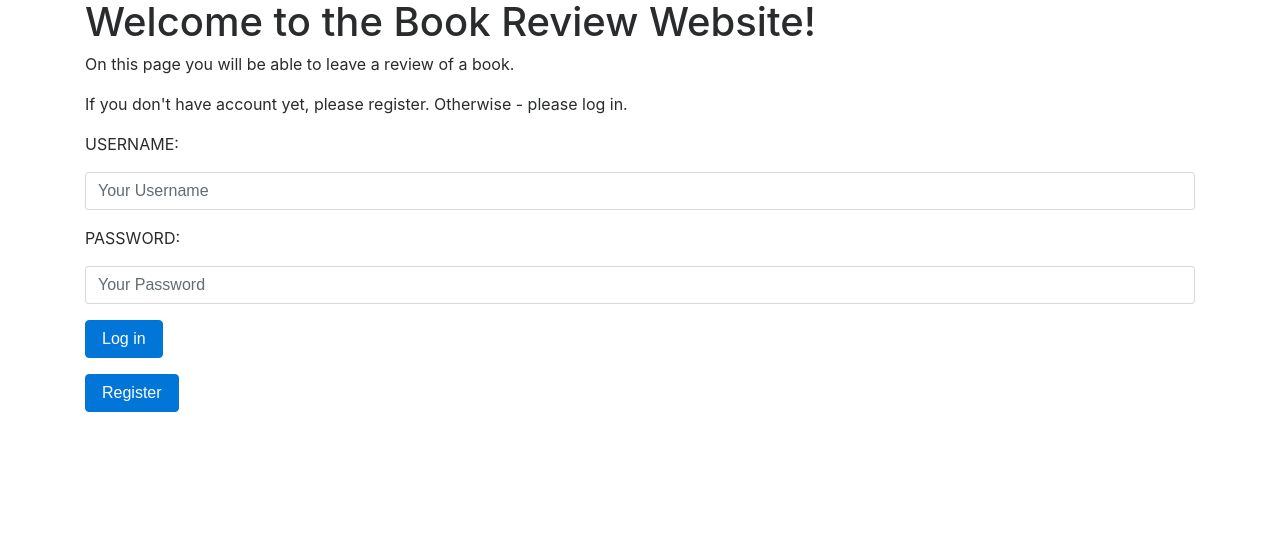
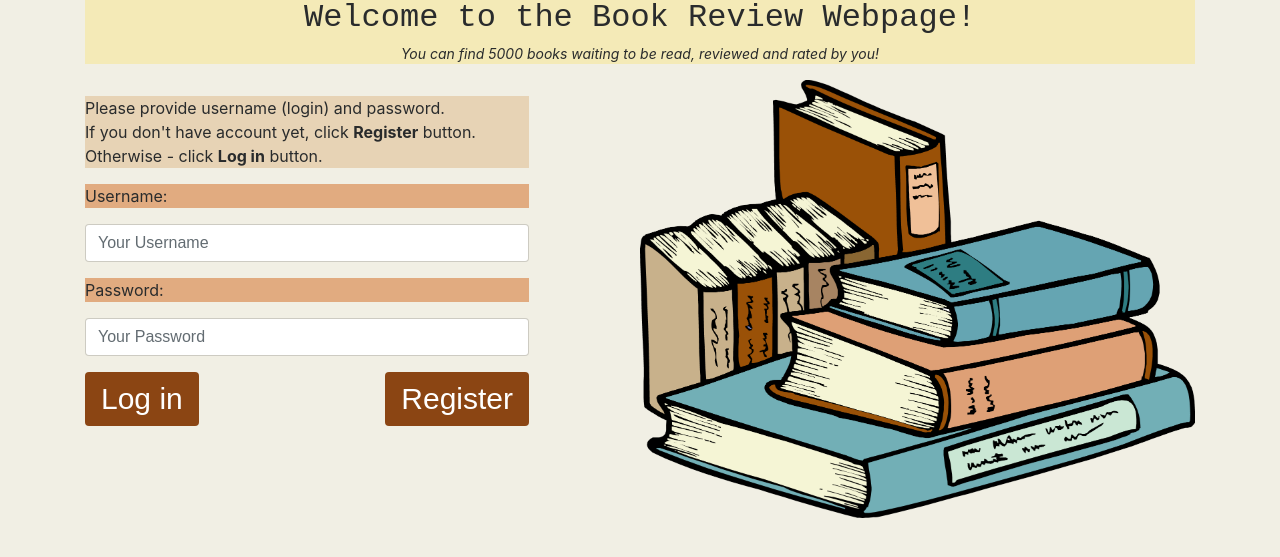
Before and after one commit to Acejack7/edx_web_dev_project1, a Flask app: page / in a window 1280 px wide. Shown: the top 557 px of the page. Run offline with Flask 2, Linux system fonts and the light colour scheme; some libraries are stand-ins or nearby versions.

Commit message:
beta 0.1

```diff
--- a/application.py
+++ b/application.py
@@ -28,7 +28,6 @@ def check_if_logged():
 
 @app.route("/", methods=["GET", "POST"])
 def index():
-
     if request.method == 'POST':
         session.pop('user', None)
 
@@ -81,6 +80,9 @@ def index():
         elif 'logout' in request.form:
             message = "Succesfully logged out."
             return render_template("index.html", message=message)
+
+    if g.user:
+        return render_template("index2.html")
 
     return render_template("index.html")
 
--- /dev/null
+++ b/static/css/main.css
@@ -0,0 +1,65 @@
+/* layout.html */
+body {
+    background-color: rgba(237, 234, 220, 0.75);
+}
+
+#logo-text {
+    background-color: rgba(255, 215, 0, 0.2);
+    text-align: center;
+}
+
+#logo-text h2 {
+    font-family: 'Courier New', Courier, monospace;
+}
+
+#logo-text p {
+    font-size: 14px;
+    font-style: italic;
+}
+
+/* index.html */
+#index-left {
+    width: 40%;
+    float: left;
+}
+
+#index-right {
+    float: right;
+    width: 50%;
+}
+
+#index-right img {
+    max-width: 100%;
+}
+
+.creds-text {
+    background-color: rgba(210,105,30, 0.5);
+}
+
+#index-text {
+    background-color: rgba(222, 184, 135, 0.5);
+}
+
+.awarded-text {
+    font-weight: bold;
+}
+
+.btn-login {
+    float: left;
+}
+
+.btn-login .btn-primary {
+    background-color: saddlebrown;
+    border: 0;
+    font-size: 30px;
+}
+
+.btn-register {
+    float: right;
+}
+
+.btn-register .btn-primary {
+    background-color: saddlebrown;
+    border: 0;
+    font-size: 30px;
+}
--- a/templates/index.html
+++ b/templates/index.html
@@ -5,30 +5,46 @@
 {% endblock %}
 
 {% block body %}
+    <div id="index-left">
+        <div id="index-text">
             <p>{{ message }}</p>
 
-    <p>If you don't have account yet, please register. Otherwise - please log in.</p>
-
+            <p>
+                Please provide username (login) and password.<br>
+                If you don't have account yet, click <span class="awarded-text">Register</span> button.<br>
+                Otherwise - click <span class="awarded-text">Log in</span> button.
+            </p>
+        </div>
         <form action="{{ url_for('index') }}" method="post">
 
-        <p>USERNAME:</p>
+            <p class="creds-text">Username:</p>
             <div class="form-group">
                 <input class="form-control" name="username" placeholder="Your Username">
             </div>
 
-        <p>PASSWORD:</p>
+            <p class="creds-text">Password:</p>
             <div class="form-group">
-            <input class="form-control" name="password" placeholder="Your Password">
+                <input type="password" class="form-control" name="password" placeholder="Your Password">
             </div>
 
-        <div class="form-group">
+            <div>
+                <div class="form-group btn-login">
                     <button class="btn btn-primary" name="login">Log in</button>
                 </div>
 
-        <div class="form-group">
+                <div class="form-group btn-register">
                     <button class="btn btn-primary" name="register">Register</button>
+                </div>
             </div>
 
         </form>
 
+    </div>
+
+    <div id="index-right">
+        <!-- image from http://clipart-library.com/free-images-of-books.html -->
+        <img src="static/images/logo.png">
+    </div>
+
+
 {% endblock %}
--- a/templates/layout.html
+++ b/templates/layout.html
@@ -1,15 +1,16 @@
 <!DOCTYPE html>
 <html>
     <head>
-        <title>{% block title %}{% endblock %}</title>
+        <title>Rate & Review @ Books</title>
         <link rel="stylesheet" href="https://maxcdn.bootstrapcdn.com/bootstrap/4.0.0-beta.3/css/bootstrap.min.css" integrity="sha384-Zug+QiDoJOrZ5t4lssLdxGhVrurbmBWopoEl+M6BdEfwnCJZtKxi1KgxUyJq13dy" crossorigin="anonymous">
+        <link rel="stylesheet" href="{{ url_for('static', filename='css/main.css') }}">
     </head>
     <body>
         <div class="container">
-            <h1>Welcome to the Book Review Website!</h1>
-
-            <p>On this page you will be able to leave a review of a book.</p>
-
+            <div id="logo-text">
+                <h2>Welcome to the Book Review Webpage!</h2>
+                <p>You can find 5000 books waiting to be read, reviewed and rated by you!</p>
+            </div>
             {% block body %}
             {% endblock %}
         </div>
```
Also changed, not shown: templates/success_login.html (deleted, +0 -31 lines), templates/success_register.html (deleted, +0 -15 lines), static/images/logo.png (added). Lines whose indentation alone changed are shown as unchanged.
